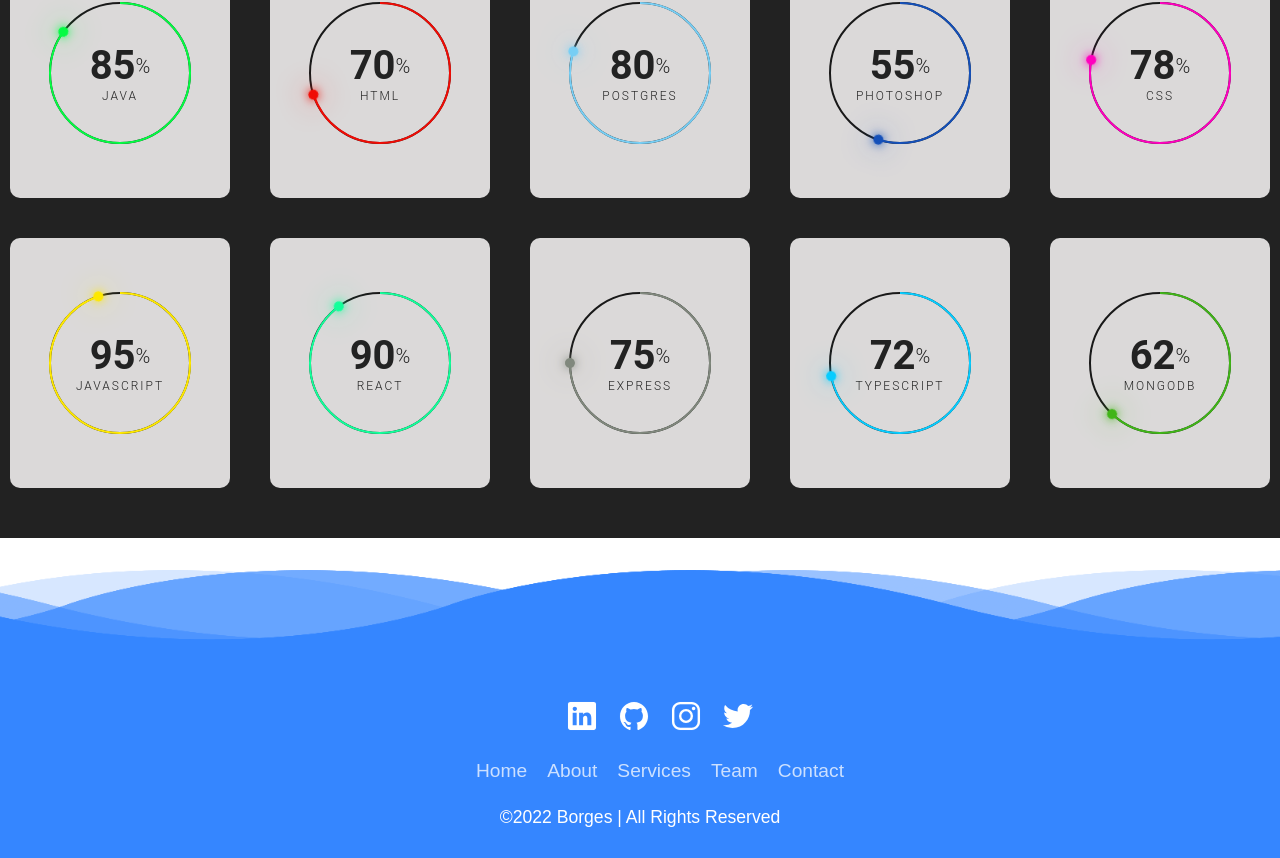
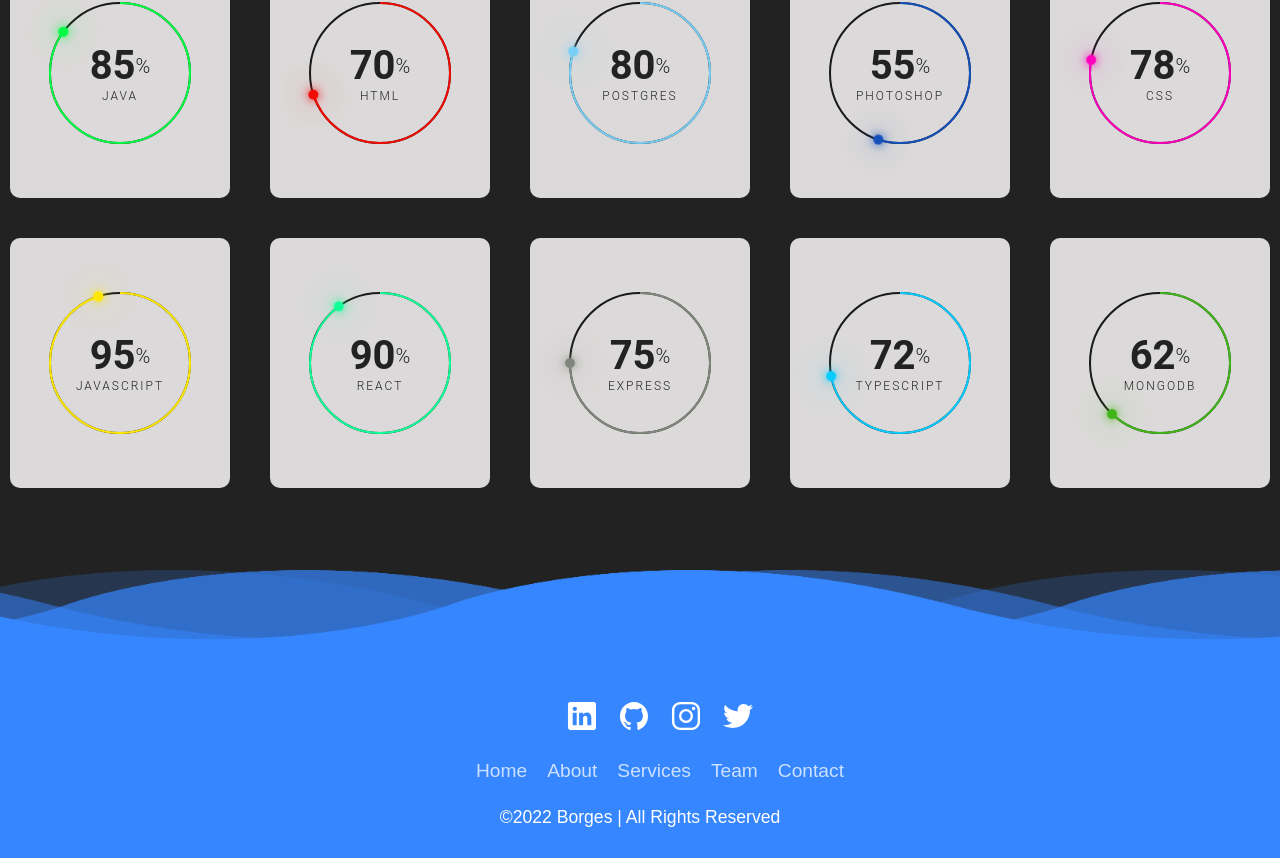
Before and after one commit to leonelborgesdev/portfolio, a React (Create React App) app: page / in a window 1280 px wide. Shown: the part 2814-3672 px from the top of the page. Built offline with nearby package versions, Linux system fonts and the light colour scheme.

Commit message:
estilos footer

```diff
--- a/src/components/Footer/PageFooter.css
+++ b/src/components/Footer/PageFooter.css
@@ -9,7 +9,6 @@
     justify-content: flex-end;
     align-items: flex-end;
     min-height: 40vh;
-    background: #fff;
     /* background: #222; */
 }
 footer{
--- a/src/components/Home/Home.css
+++ b/src/components/Home/Home.css
@@ -116,3 +116,9 @@ section img#man{
 #dark .container_home .container_all_skills{
     background: #222;
 }
+#light .container_home .container_footer{
+    background: #fff;
+}
+#dark .container_home .container_footer{
+    background: #222;
+}
--- a/src/components/Home/Home.jsx
+++ b/src/components/Home/Home.jsx
@@ -119,7 +119,9 @@ export const Home = () => {
       <div className="container_all_skills">
         <Skils />
       </div>
-      <PageFooter />
+      <div className="container_footer">
+        <PageFooter />
+      </div>
       <script src="https://cdnjs.cloudflare.com/ajax/libs/gsap/3.6.1/gsap.min.js"></script>
       <script src="https://cdnjs.cloudflare.com/ajax/libs/gsap/3.6.1/scrollTrigger.min.js"></script>
     </div>
```
